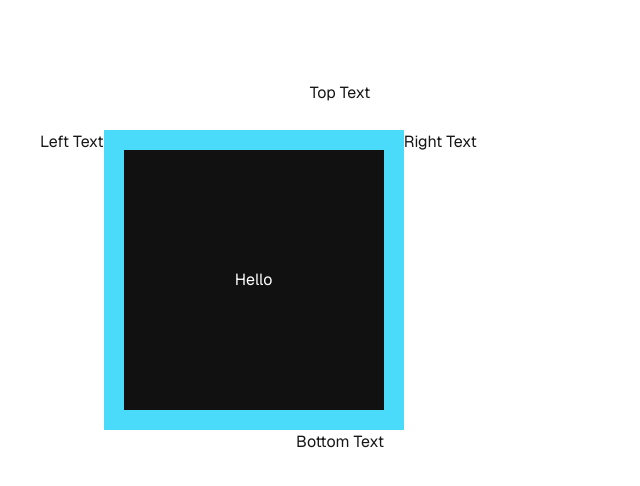
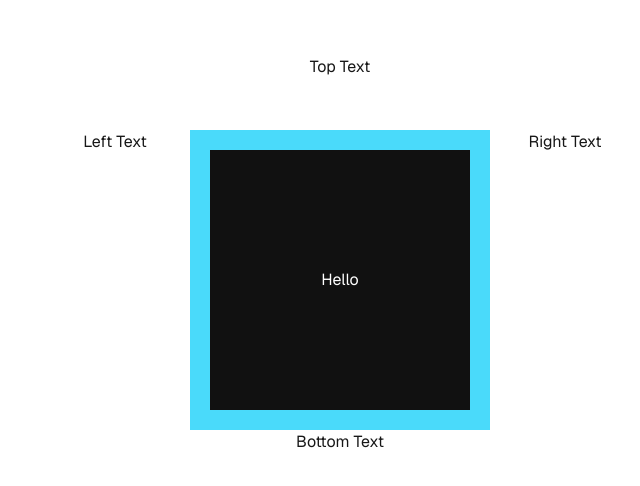
Before and after one commit to christianharris-3/box-breathing, a Next.js app: page / in a window 1280 px wide. Shown: the part 120-606 px from the top of the page, without its empty margins (300-940 px from the left). Built offline with nearby package versions, Linux system fonts and the light colour scheme.

Commit message:
fixed intial css

```diff
--- a/app/globals.css
+++ b/app/globals.css
@@ -38,9 +38,14 @@ body {
   display: flex;
 }
 
-.top-text {
+.top-bottom-text {
   height: 75px;
-  display: flex;
+  align-items: center;
+  justify-content: center;
+}
+
+.left-right-text {
+  width: 150px;
   align-items: center;
   justify-content: center;
 }
--- a/app/page.tsx
+++ b/app/page.tsx
@@ -1,9 +1,9 @@
 function AnimatedBox() {
     return (
         <div className="box-breathing-container">
-            <div className="top-text">Top Text</div>
+            <div className="top-bottom-text">Top Text</div>
             <div className="middle-row">
-                <div className="left-text content">Left Text</div>
+                <div className="left-right-text">Left Text</div>
                 <div className="box">
                     <span className="background-line top"></span>
                     <span className="slider-line top"></span>
@@ -16,7 +16,7 @@ function AnimatedBox() {
 
                     <div className="content">Hello</div>
                 </div>
-                <div className="right-text">Right Text</div>
+                <div className="left-right-text">Right Text</div>
             </div>
 
             <div className="top-bottom-text">Bottom Text</div>
```
Also changed, not shown: 1 other file (tests, documents, lock files or other folders).
